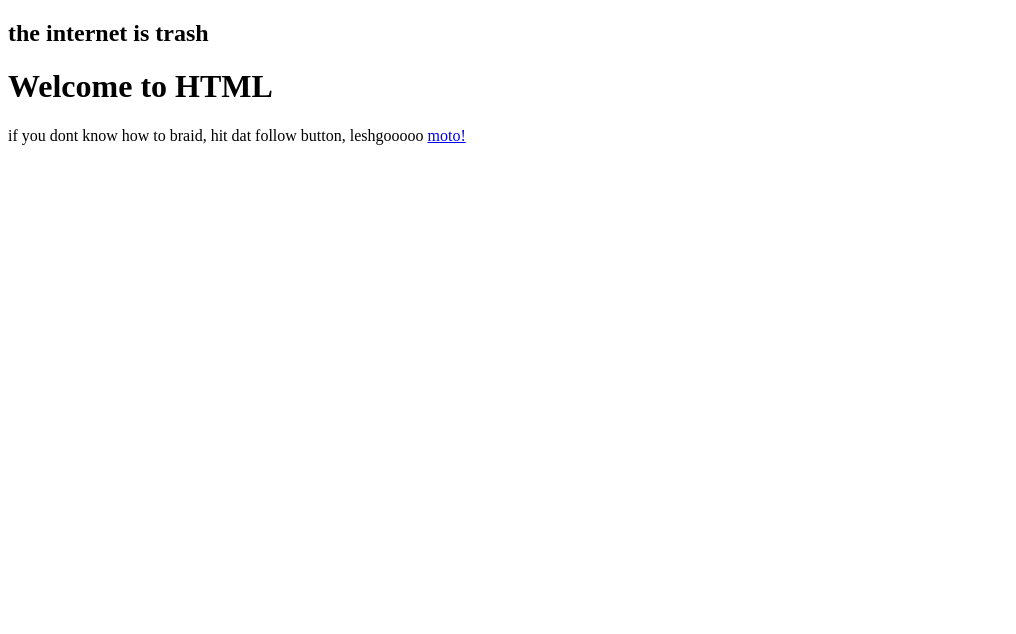
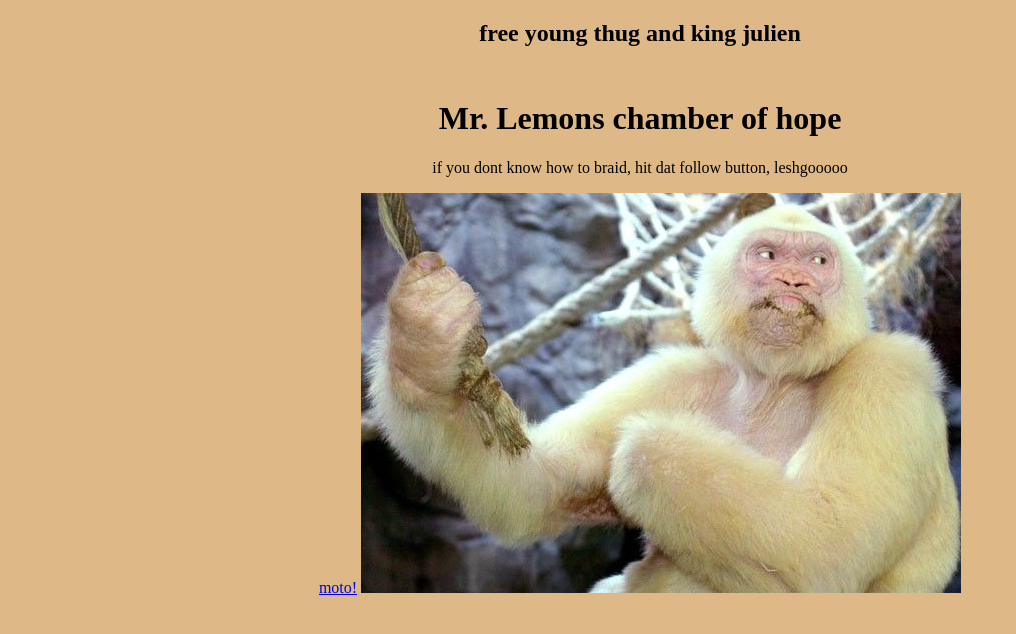
Before and after one commit to CDS-APCSP/html-first-solo-assignment-aidan-ry, a plain HTML site: page index.html in a window 1280 px wide. Shown: the whole page, without its empty margins (0-1016 px from the left). Drawn offline with Linux system fonts and the light colour scheme.

Commit message:
gorilla edition

```diff
--- a/index.html
+++ b/index.html
@@ -7,10 +7,20 @@
   <meta name="viewport" content="width=device-width, initial-scale=1.0">
   <title>Document</title>
 </head>
-<h2> the internet is trash
-<body>
-  <h1>Welcome to HTML</h1>
-<p> if you dont know how to braid, hit dat follow button, leshgooooo
+  <div style=text-align:center;>
+<h2> free young thug and king julien
+</h2><div>
+<body style="background-color: burlywood;">
+<div style="padding: 12px;"
+</div>
+  <h1>Mr. Lemons chamber of hope</h1>
+<p> if you dont know how to braid, hit dat follow button, leshgooooo</p>
+
+  <a href="https://www.coolmathgames.com/0-moto-x3m">moto!</a>
 </body>
-<a href="https://www.coolmathgames.com/0-moto-x3m">moto!</a>
+
+<img src="gorilla.jpg"></img>
+
+
+
 </html>
```
Also changed, not shown: gorilla.jpg (added).
